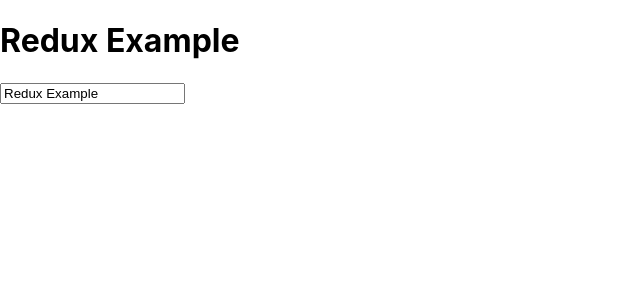
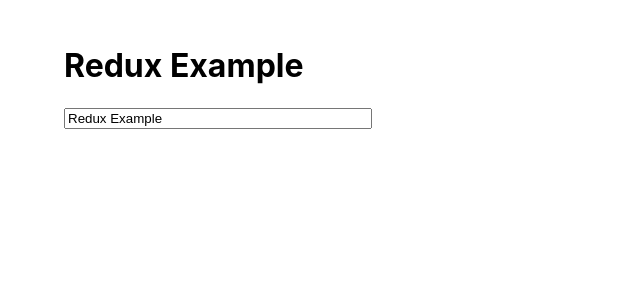
Before and after one commit to jdtdesigns/meetup_context_api_10_25_18, a React (Create React App) app: page / in a window 1280 px wide. Shown: the top 300 px of the page, without its empty margins (0-640 px from the left). Built offline with nearby package versions, Linux system fonts and the light colour scheme.

Commit message:
redux fin

```diff
--- a/src/index.css
+++ b/src/index.css
@@ -1,6 +1,6 @@
 body {
   margin: 0;
-  padding: 0;
+  padding: 25px 5%;
   font-family: -apple-system, BlinkMacSystemFont, "Segoe UI", "Roboto", "Oxygen",
     "Ubuntu", "Cantarell", "Fira Sans", "Droid Sans", "Helvetica Neue",
     sans-serif;
@@ -12,3 +12,8 @@ code {
   font-family: source-code-pro, Menlo, Monaco, Consolas, "Courier New",
     monospace;
 }
+
+input {
+  padding: 8;
+  width: 300px;
+}
```
